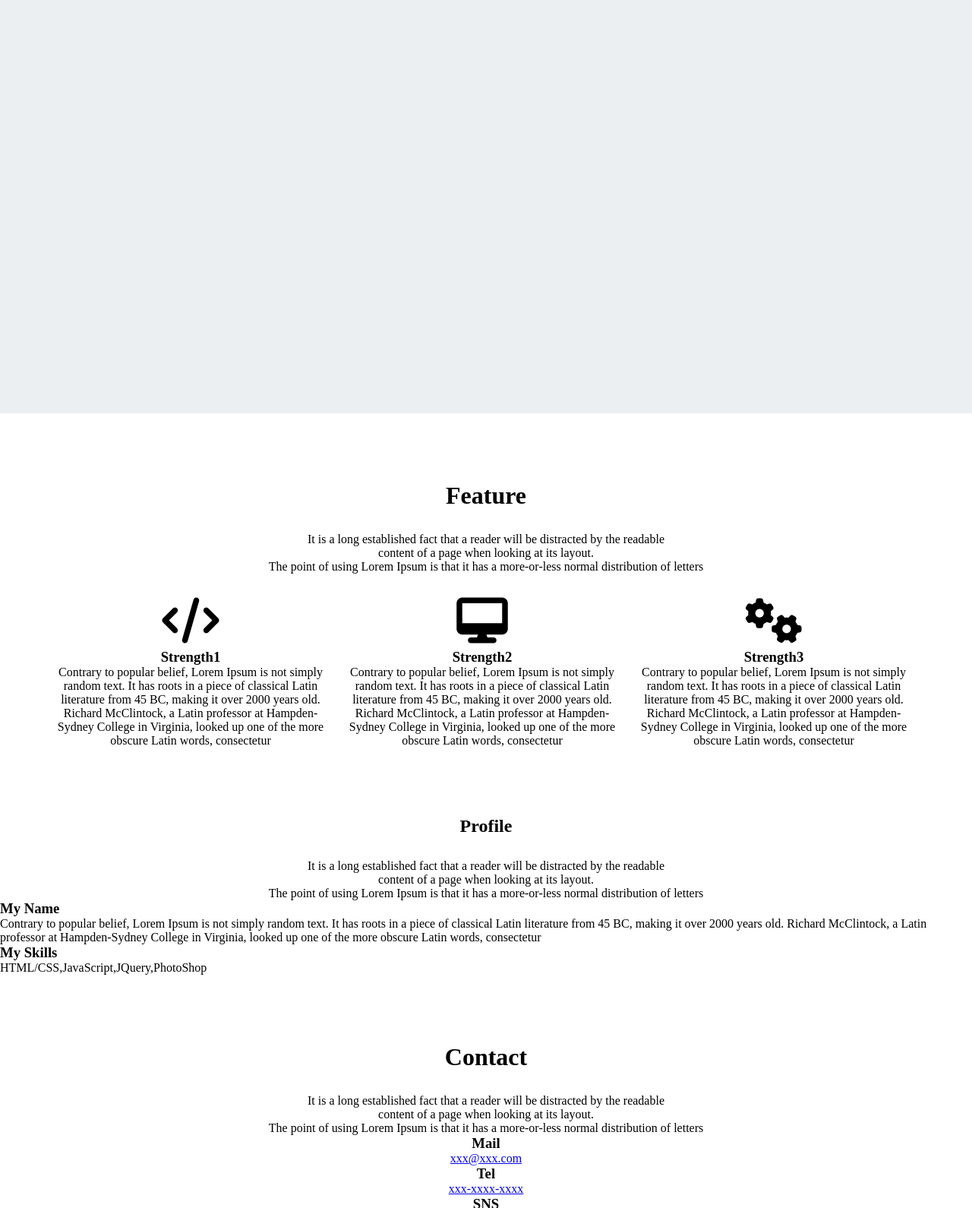
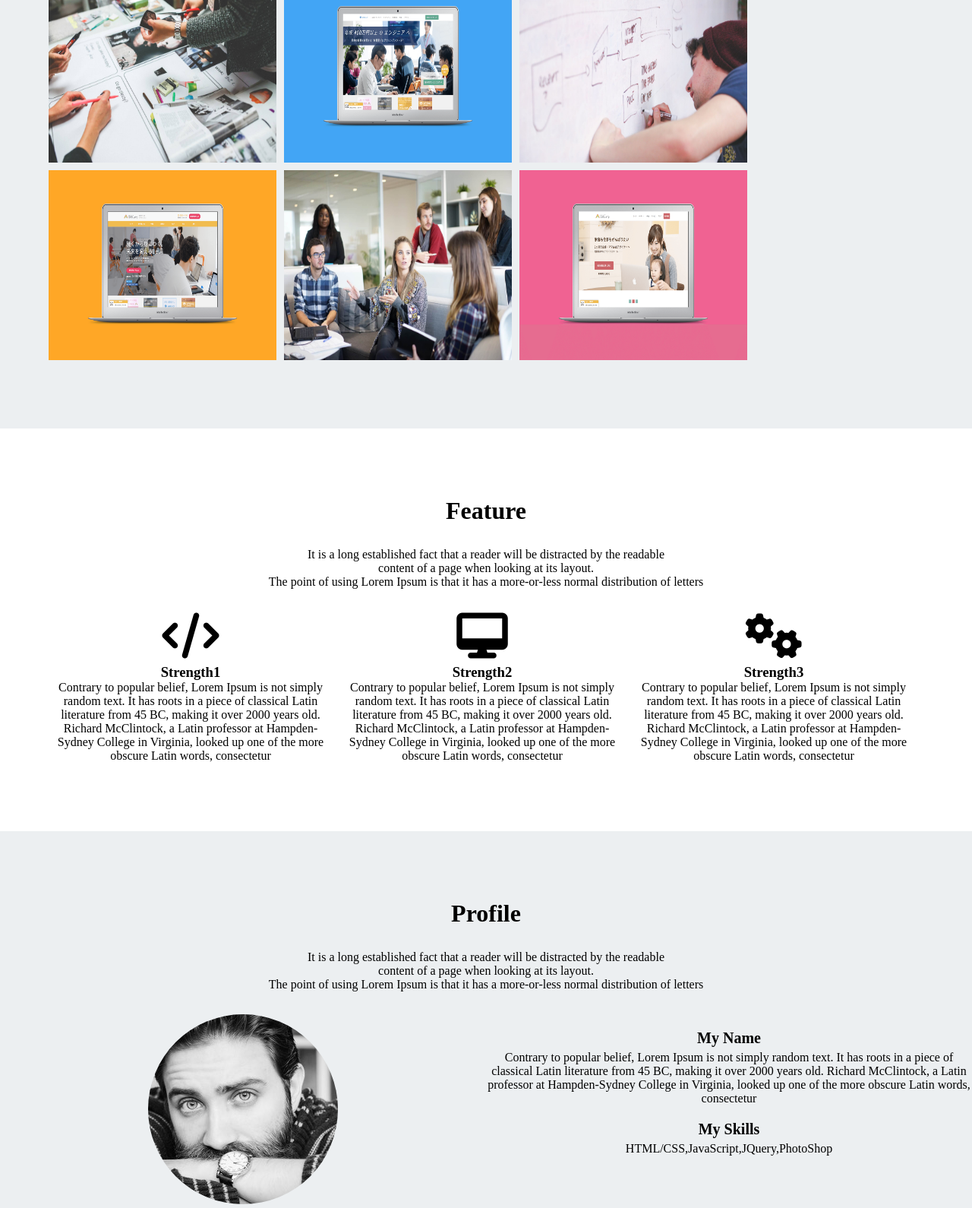
Before and after one commit to sk99112k/mysite, a plain HTML site: page index.html in a window 1280 px wide. Shown: the part 997-2587 px from the top of the page at 76% size. Drawn offline with Linux system fonts and the light colour scheme.

Commit message:
html css finish

```diff
--- a/index.html
+++ b/index.html
@@ -37,12 +37,12 @@
             The point of using Lorem Ipsum is that it has a more-or-less normal distribution of letters
           </p>
           <div class="production-group">
-            <div class="production bg-1"></div>
-            <div class="production bg-2"></div>
-            <div class="production bg-3"></div>
-            <div class="production bg-4"></div>
-            <div class="production bg-5"></div>
-            <div class="production bg-6"></div>
+            <img class="production bg-1" src="img/sketch.jpg">
+            <img class="production bg-2" src="img/websuku.png">
+            <img class="production bg-3" src="img/write.jpg">
+            <img class="production bg-4" src="img/webcamp.png">
+            <img class="production bg-5" src="img/talk.jpg">
+            <img class="production bg-6" src="img/webcamp-mother.png">
           </div>
         </div>
       </section>
@@ -90,7 +90,7 @@
       </section>
       <section class="profile">
         <div class="container">
-          <h2 class="profile-title">Profile</h2>
+          <h2 class="heading">Profile</h2>
           <p class="heading-text">
             It is a long established fact that a reader will be distracted by the readable<br>
             content of a page when looking at its layout.<br>
@@ -99,7 +99,7 @@
         </div>
         <div class="profile-group">
           <div class="left-content">
-            <div class="my-face"></div>
+            <img class="profile-image" src="img/my-icon.jpg">
           </div>
           <div class="right-content">
             <h3 class="description-title">My Name</h3>
@@ -132,9 +132,11 @@
             <div class="right-contact">
               <div class="right-contact-content">
                 <h3 class="description-title">SNS</h3>
-                <i class="fab fa-facebook-square"></i>
-                <i class="fab fa-twitter-square"></i>
-                <i class="fab fa-instagram-square"></i>
+                <div class="sns-icon">
+                  <i class="fab fa-facebook-square"></i>
+                  <i class="fab fa-twitter-square"></i>
+                  <i class="fab fa-instagram-square"></i>
+                </div>
               </div>
             </div>
           </div>
--- a/style.css
+++ b/style.css
@@ -77,30 +77,11 @@ header {
 }
 
 .production {
-  margin-right: 10px 10px 0 0;
+  margin: 10px 10px 0 0;
   width: 300px;
   height: 250px;
   background-size: cover;
   background-position: center;
-}
-
-.bg1 {
-  background-image: url(img/sketch.jpn);
-}
-.bg2 {
-  background-image: url(img/websuku.jpn);
-}
-.bg3 {
-  background-image: url(img/write.jpn);
-}
-.bg4 {
-  background-image: url(img/webcamp.jpn);
-}
-.bg5 {
-  background-image: url(img/talk.jpn);
-}
-.bg6 {
-  background-image: url(img/webcamp-mother.jpn);
 }
 
 .strength-group {
@@ -116,3 +97,62 @@ header {
 .icon {
   font-size: 60px;
 }
+
+.profile {
+  background-color: #ECEFF1;
+}
+
+.profile-group {
+  text-align: center;
+  display: flex;
+  padding: 30px 0 90px 0;
+}
+
+.left-content {
+  width: 50%;
+}
+
+.profile-image {
+  /*margin-bottom: 30px*/
+  width: 250px;
+  height: 250px;
+  margin: 0 auto;
+  border-radius: 50%;
+}
+
+.right-content {
+  width: 50%;
+}
+
+.description-title {
+  margin: 20px 0 5px 0;
+  font-size: 20px;
+}
+
+.contact-group {
+  display: flex;
+  padding: 30px 0 90px 0;
+}
+
+.left-contact {
+  width: 50%;
+}
+
+.right-contact {
+  width: 50%;
+}
+
+.sns-icon {
+  font-size: 50px;
+}
+
+.copyright {
+  font-size: 16px;
+  text-align: center;
+  color: #fafafa;
+}
+
+footer {
+  background-color: #EC715F;
+  line-height: 60px;
+}
```
